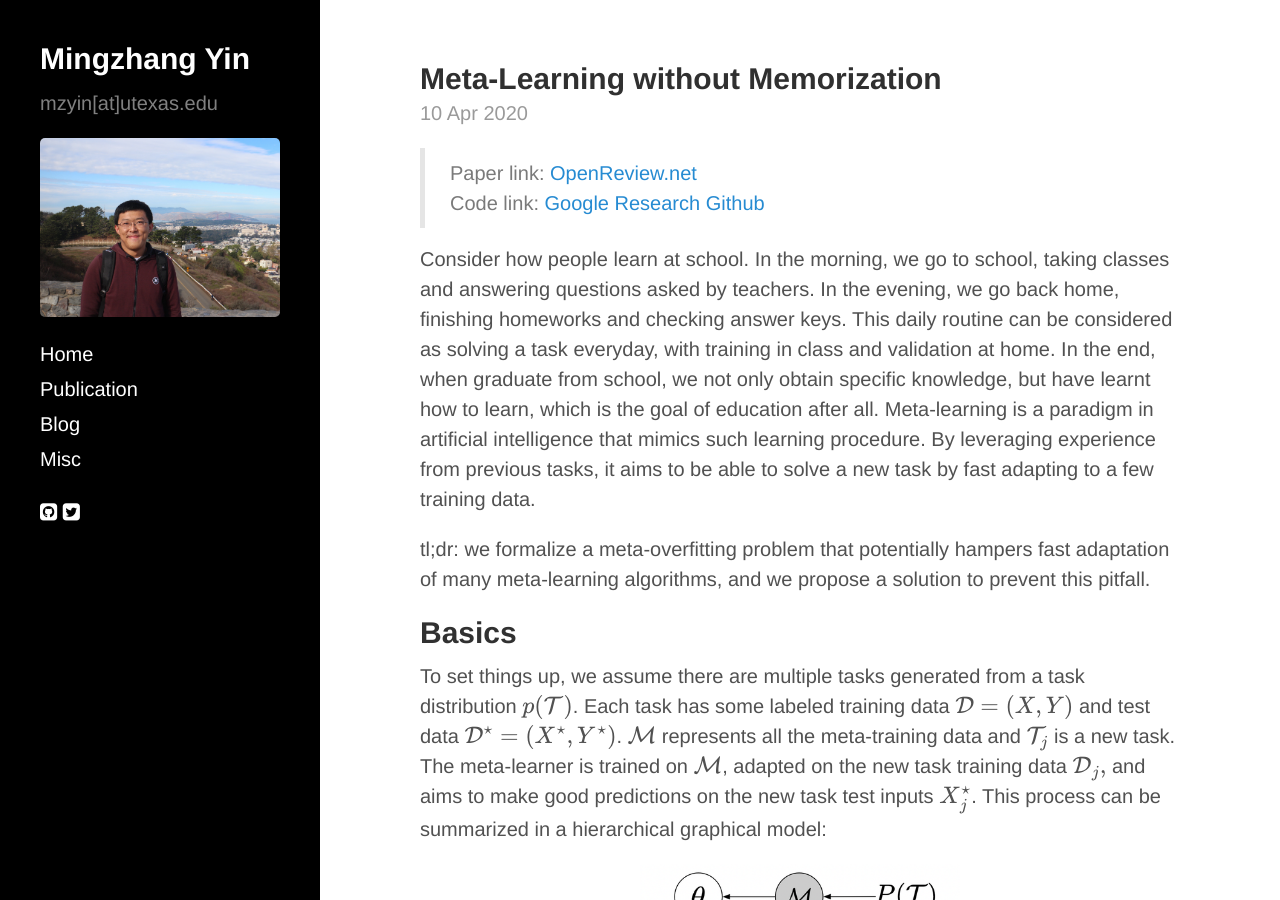
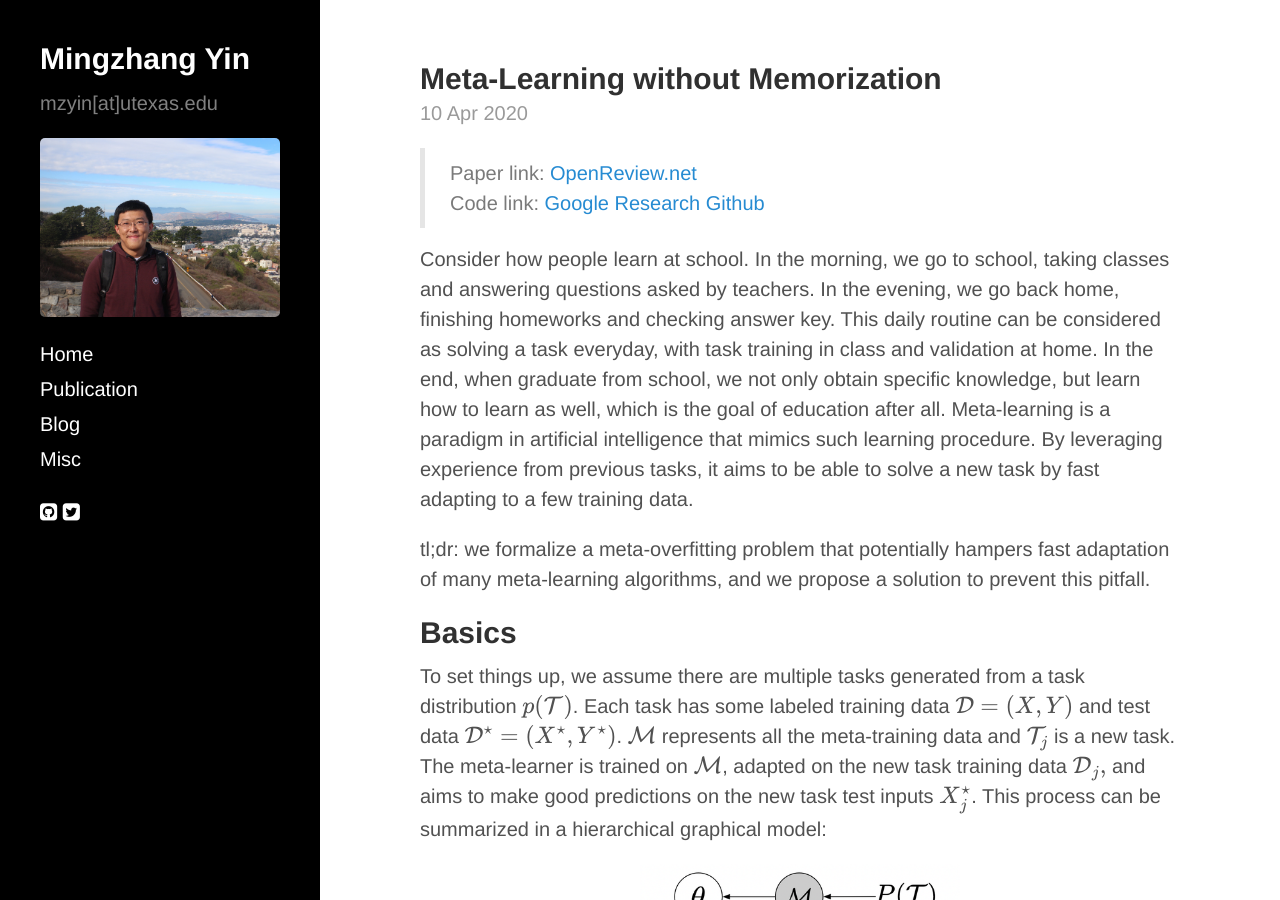
Before and after one commit to mingzhang-yin/mingzhang-yin.github.io, a Jekyll site: the page built from _posts/2020-04-10-Meta-learning-without-Memorization.md, in a window 1280 px wide and 900 px high. Built offline with Jekyll 4.4.1, drawn with Linux system fonts in a browser that asks for light colours; nearby versions of some CDN libraries; formulas are drawn with MathJax 3.

Commit message:
Update 2020-04-10-Meta-learning-without-Memorization.md

```diff
--- a/_posts/2020-04-10-Meta-learning-without-Memorization.md
+++ b/_posts/2020-04-10-Meta-learning-without-Memorization.md
@@ -10,7 +10,7 @@ use_math: true
 >  Paper link: [OpenReview.net](https://openreview.net/pdf?id=BklEFpEYwS)
 >  Code link: [Google Research Github](https://github.com/google-research/google-research/tree/master/meta_learning_without_memorization)
 
-Consider how people learn at school. In the morning, we go to school, taking classes and answering questions asked by teachers. In the evening, we go back home, finishing homeworks and checking answer keys. This daily routine can be considered as solving a task everyday, with training in class and validation at home. In the end, when graduate from school, we not only obtain specific knowledge, but have learnt how to learn, which is the goal of education after all. Meta-learning is a paradigm in artificial intelligence that mimics such learning procedure. By leveraging experience from previous tasks, it aims to be able to solve a new task by fast adapting to a few training data.
+Consider how people learn at school. In the morning, we go to school, taking classes and answering questions asked by teachers. In the evening, we go back home, finishing homeworks and checking answer key. This daily routine can be considered as solving a task everyday, with task training in class and validation at home. In the end, when graduate from school, we not only obtain specific knowledge, but learn how to learn as well, which is the goal of education after all. Meta-learning is a paradigm in artificial intelligence that mimics such learning procedure. By leveraging experience from previous tasks, it aims to be able to solve a new task by fast adapting to a few training data.
 
 tl;dr: we formalize a meta-overfitting problem that potentially hampers fast adaptation of many meta-learning algorithms, and we propose a solution to prevent this pitfall.
 
```
